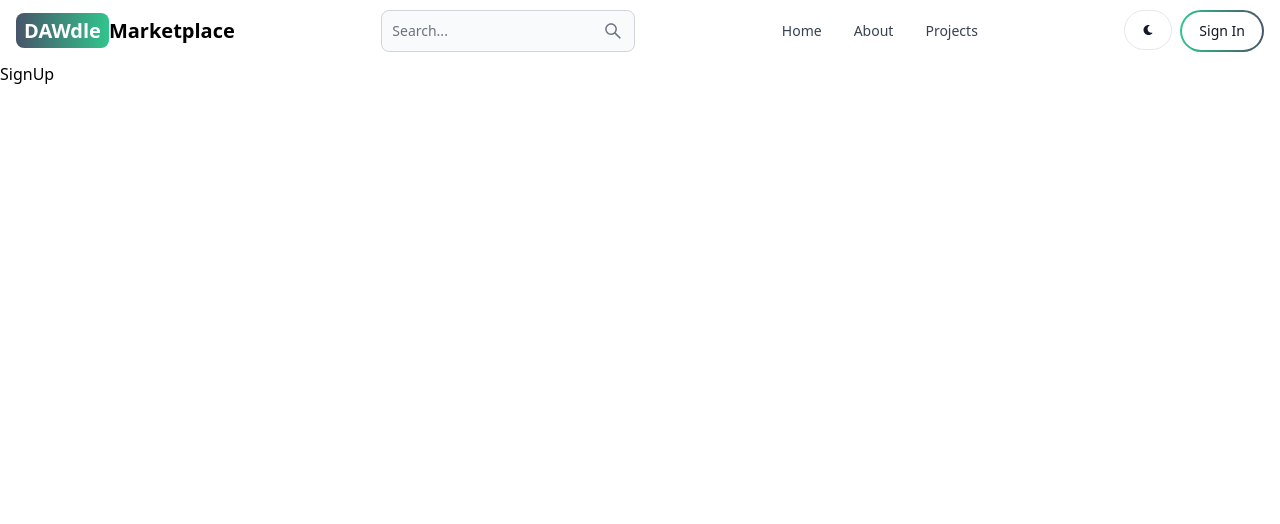
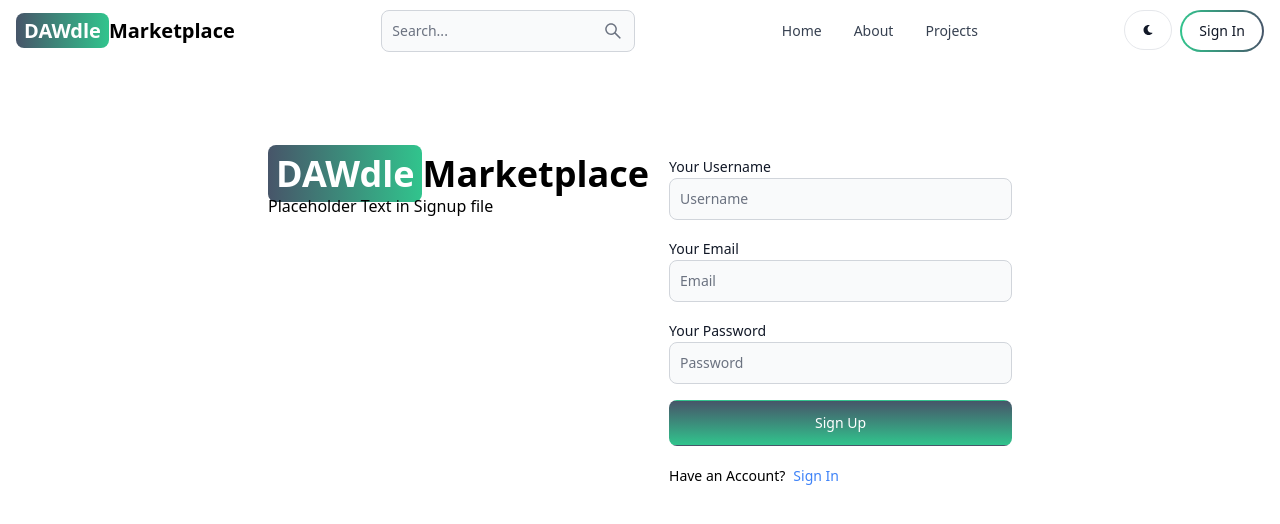
Before and after one commit to ChicoState/DAWdle-Marketplace, a React (Vite) app in the folder client/: page /sign-up in a window 1280 px wide. Shown: the top 524 px of the page. Built offline with nearby package versions, Linux system fonts and the light colour scheme.

Commit message:
Created initial signup page

```diff
--- a/client/src/components/Header.jsx
+++ b/client/src/components/Header.jsx
@@ -17,12 +17,14 @@
         </span>
         Marketplace
       </Link>
+      <form>
         <TextInput
           type="text"
           placeholder="Search..."
           rightIcon={AiOutlineSearch}
           className="hidden lg:inline"
         />
+      </form>
       <Button className="w-12 h-10 lg:hidden" color="gray" pill>
         <AiOutlineSearch />
       </Button>
@@ -31,20 +33,24 @@
           <FaMoon />
         </Button>
         <Link to="/sign-in">
-          <Button className="bg-gradient-to-r from-green-400 to-slate-600" outline pill>
+          <Button
+            className="bg-gradient-to-r from-green-400 to-slate-600"
+            outline
+            pill
+          >
             Sign In
           </Button>
         </Link>
         <Navbar.Toggle />
       </div>
       <Navbar.Collapse>
-        <Navbar.Link active={path === "/"}  as={'div'} >
+        <Navbar.Link active={path === "/"} as={"div"}>
           <Link to="/">Home</Link>
         </Navbar.Link>
-        <Navbar.Link active={path === "/about"} as={'div'} >
+        <Navbar.Link active={path === "/about"} as={"div"}>
           <Link to="/about">About</Link>
         </Navbar.Link>
-        <Navbar.Link active={path === "/projects"}  as={'div'}>
+        <Navbar.Link active={path === "/projects"} as={"div"}>
           <Link to="/projects">Projects</Link>
         </Navbar.Link>
       </Navbar.Collapse>
--- a/client/src/pages/SignUp.jsx
+++ b/client/src/pages/SignUp.jsx
@@ -1,7 +1,46 @@
-import React from 'react'
+import { Button, Label, TextInput } from "flowbite-react";
+import React from "react";
+import { Link } from "react-router-dom";
 
 export default function SignUp() {
   return (
-    <div>SignUp</div>
-  )
+    <div className="min-h-screen mt-20">
+      <div className=" flex p-3 max-w-3xl mx-auto flex-col md:flex-row mid:items-center gap-5">
+        {/* left */}
+        <div className="flex-1">
+          <Link to="/" className="font-bold dark:text-white text-4xl">
+            <span className="px-2 py-1 bg-gradient-to-r from-slate-600 to-green-400 rounded-lg text-white">
+              DAWdle
+            </span>
+            Marketplace
+          </Link>
+          <p>Placeholder Text in Signup file</p>
+        </div>
+        {/* right */}
+        <div className="flex-1">
+          <form className="flex flex-col gap-4">
+            <div>
+              <Label value="Your Username" />
+              <TextInput type="text" placeholder="Username" id="username" />
+            </div>
+            <div>
+              <Label value="Your Email" />
+              <TextInput type="text" placeholder="Email" id="Email" />
+            </div>
+            <div>
+              <Label value="Your Password" />
+              <TextInput type="text" placeholder="Password" id="Password" />
+            </div>
+            <Button className="px-2 py-1 bg-gradient-to-b from-slate-600 to-green-400 rounded-lg" type='submit'>
+              Sign Up
+            </Button>
+          </form>
+          <div className=" flex gap-2 text-sm mt-5">
+            <span>Have an Account?</span>
+            <Link to='/sign-in' className="text-blue-500">Sign In</Link>
+          </div>
+        </div>
+      </div>
+    </div>
+  );
 }
```
Also changed, not shown: 1 other file (tests, documents, lock files or other folders). Lines whose indentation alone changed are shown as unchanged.
